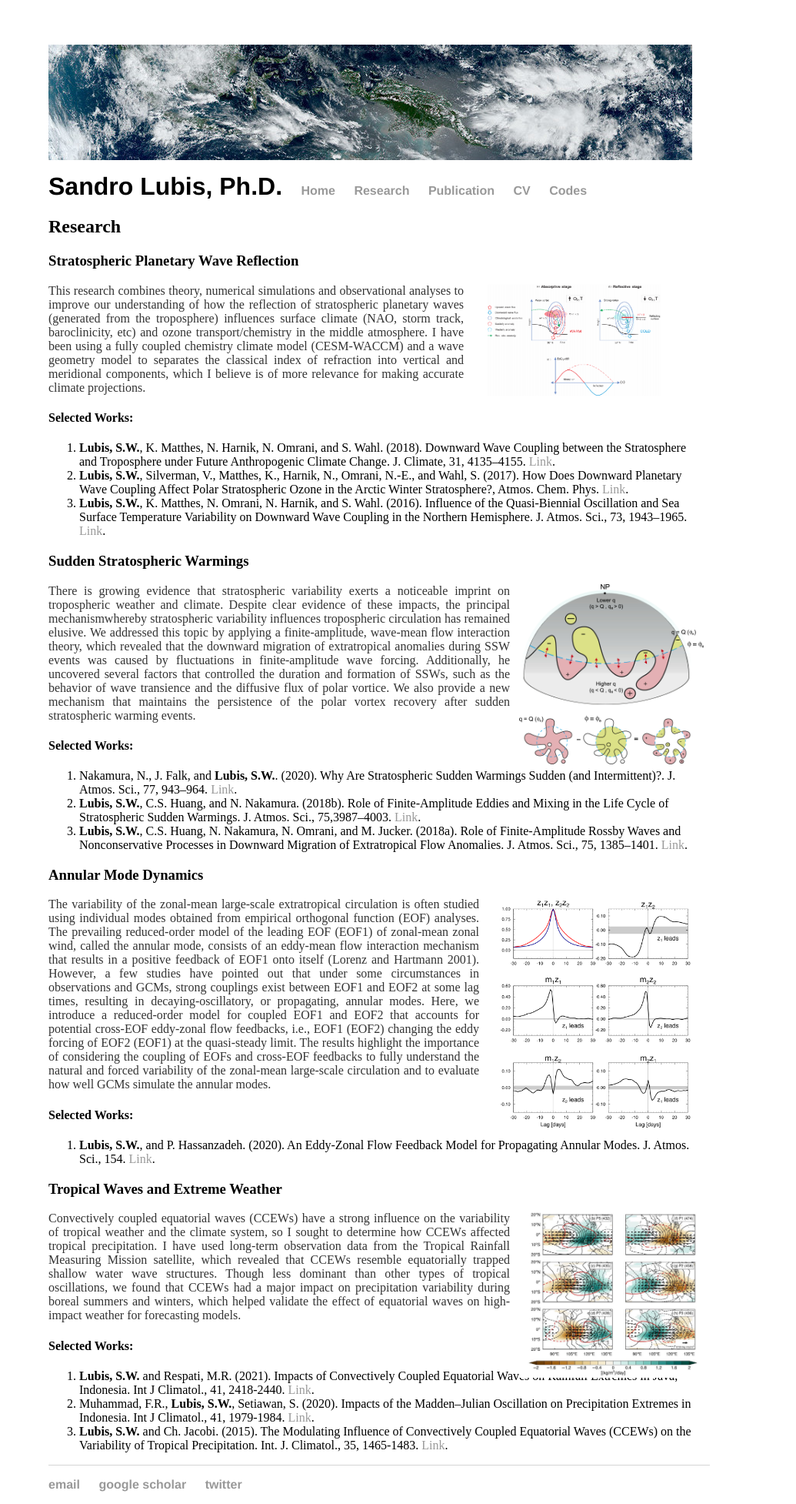
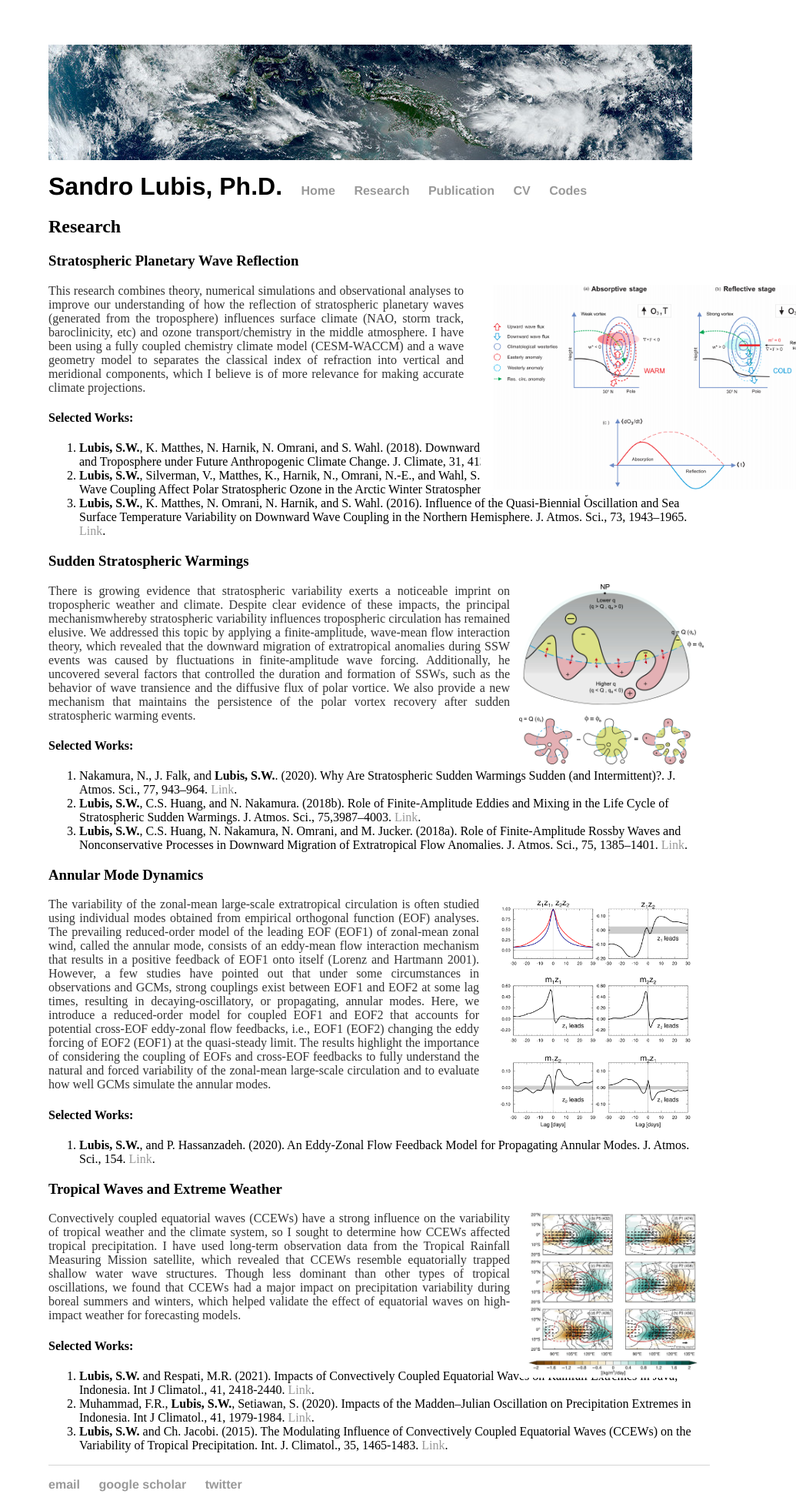
Before and after one commit to sandrolubis/sandrolubis.github.io, a Jekyll site: the page built from research/index.html, in a window 1280 px wide. Shown: the whole page at 77% size, without its empty margins (245-1280 px from the left). Built offline with Jekyll 4.4.1, drawn with Linux system fonts in a browser that asks for light colours.

Commit message:
Update index.html

```diff
--- a/research/index.html
+++ b/research/index.html
@@ -5,7 +5,7 @@ title: Research Interests | Sandro Lubis
 		<div class="Group">
 			<h2>Research</h2>
 			<h3>Stratospheric Planetary Wave Reflection</h3>
-			<img src="https://sandrolubis.github.io/assets/images/dwc-schematic.png" alt="Fig 1" style="position:absolute; left:870px; width:240px">
+			<img src="https://sandrolubis.github.io/assets/images/dwc-schematic.png" alt="Fig 1" style="position:absolute; left:870px; width:440px">
 			<p class="indented", style="width:540px"><font size=3> This research combines theory, numerical simulations and
 				observational analyses to improve our understanding of how the reflection of stratospheric planetary waves (generated from the troposphere)
 				 influences surface climate (NAO, storm track, baroclinicity, etc) and ozone transport/chemistry in the middle atmosphere. I have been
```
